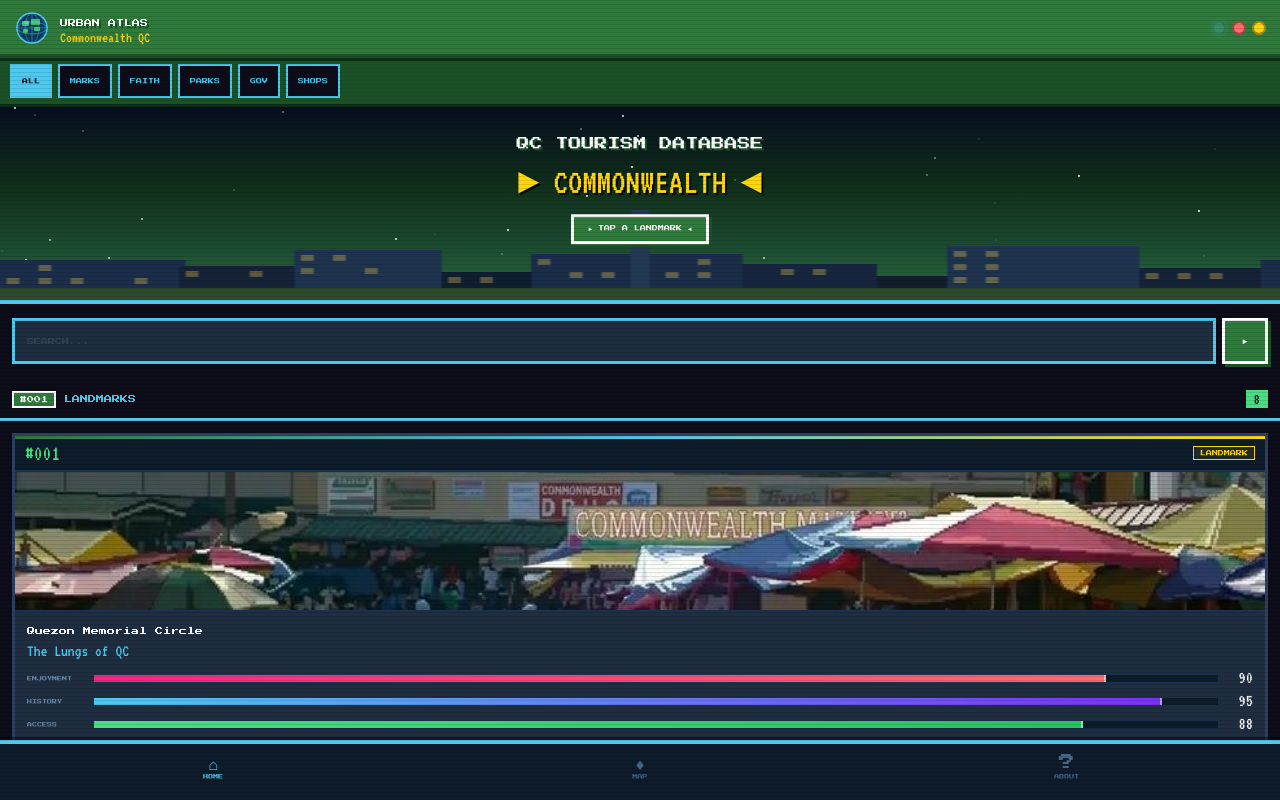
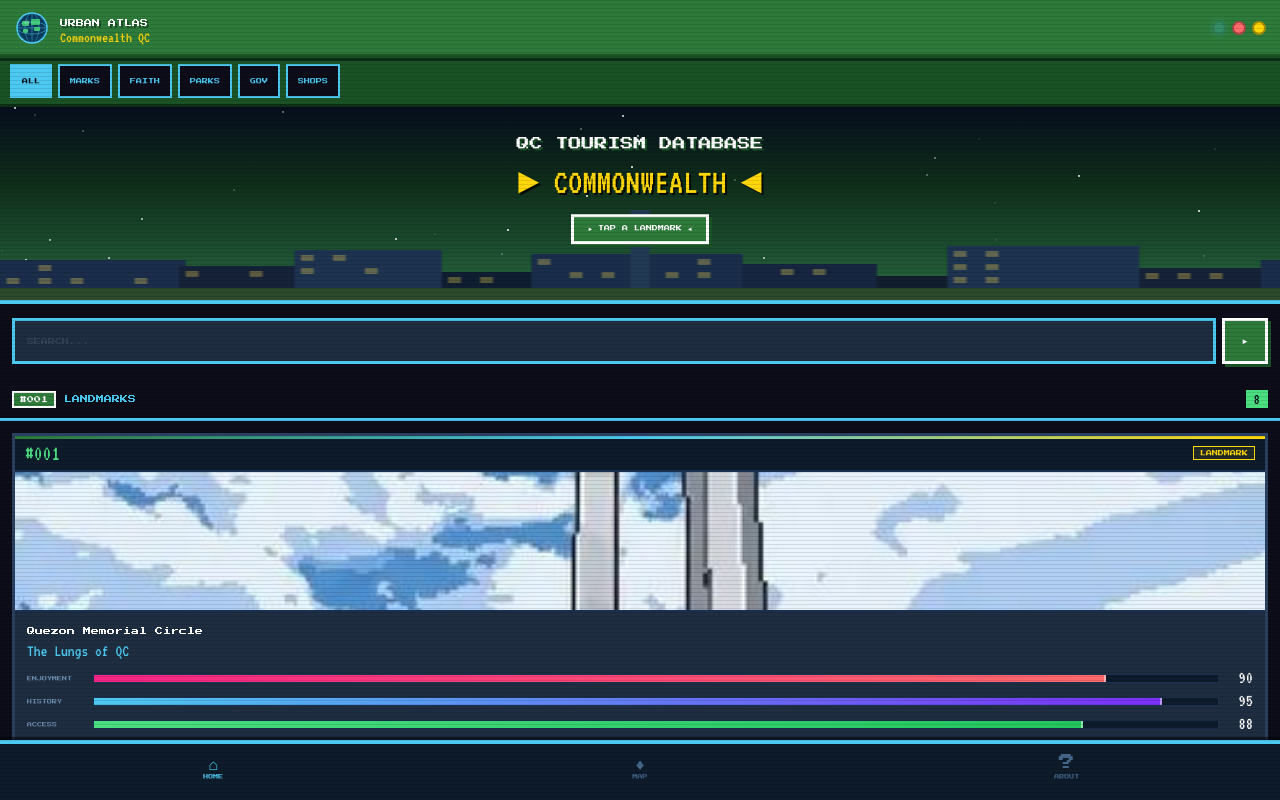
Before and after one commit to UrbanAtlas/Landmarks, a plain HTML site: page index.html in a window 1280 px wide. Drawn offline with Linux system fonts and the light colour scheme.

Commit message:
index.html

```diff
--- a/index.html
+++ b/index.html
@@ -282,14 +282,14 @@ body::after{content:'';position:fixed;inset:0;background:repeating-linear-gradie
 <script>
 // IMAGE DATA
 var IMG = {
-  "001": "https://urbanatlas.github.io/Landmarks/003.jpeg",
-  "002": "https://urbanatlas.github.io/Landmarks/007.jpeg",
-  "003": "https://urbanatlas.github.io/Landmarks/004.jpeg",
+  "001": "https://urbanatlas.github.io/Landmarks/007.jpeg",
+  "002": "https://urbanatlas.github.io/Landmarks/004.jpeg",
+  "003": "https://urbanatlas.github.io/Landmarks/006.jpeg",
   "004": "https://urbanatlas.github.io/Landmarks/002.jpeg",
-  "005": "https://urbanatlas.github.io/Landmarks/001.jpeg",
-  "006": "https://urbanatlas.github.io/Landmarks/005.jpeg",
-  "007": "https://urbanatlas.github.io/Landmarks/006.jpeg",
-  "008": "https://urbanatlas.github.io/Landmarks/008.jpeg"
+  "005": "https://urbanatlas.github.io/Landmarks/008.jpeg",
+  "006": "https://urbanatlas.github.io/Landmarks/003.jpeg",
+  "007": "https://urbanatlas.github.io/Landmarks/001.jpeg",
+  "008": "https://urbanatlas.github.io/Landmarks/005.jpeg"
 };
 
 // LANDMARK DATA
```
